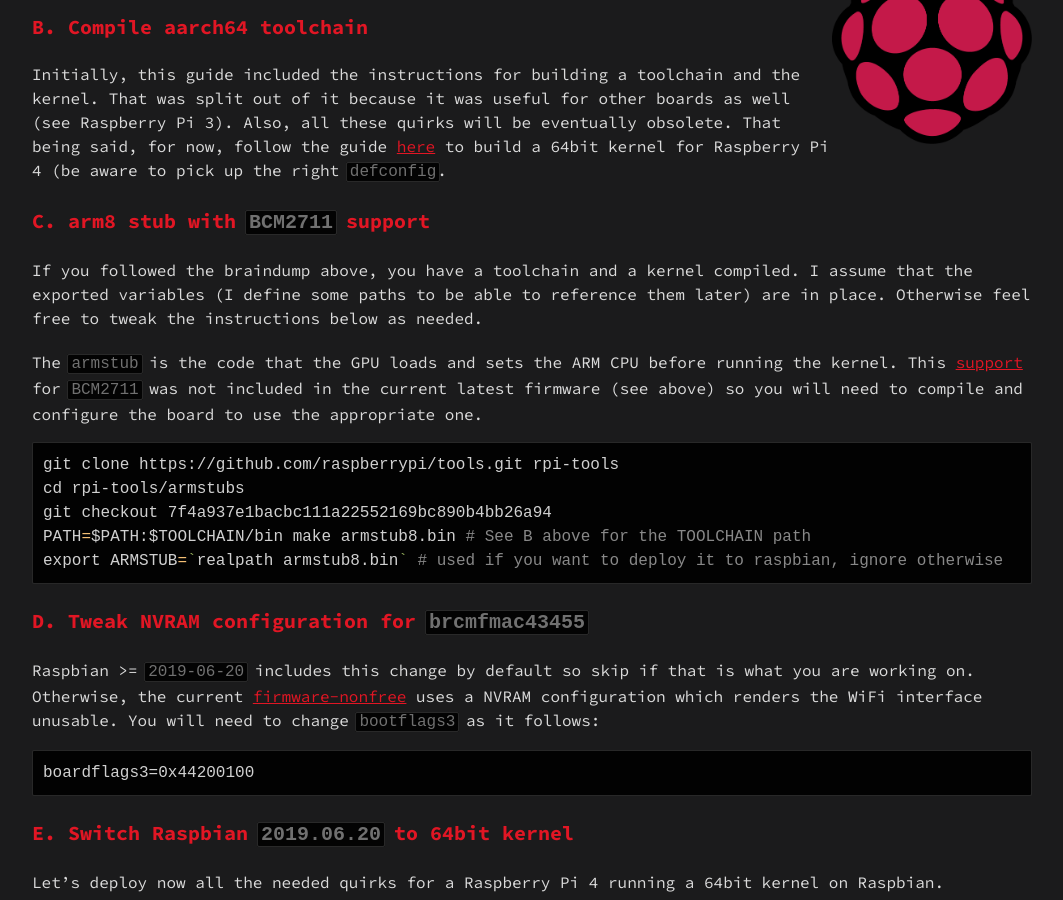
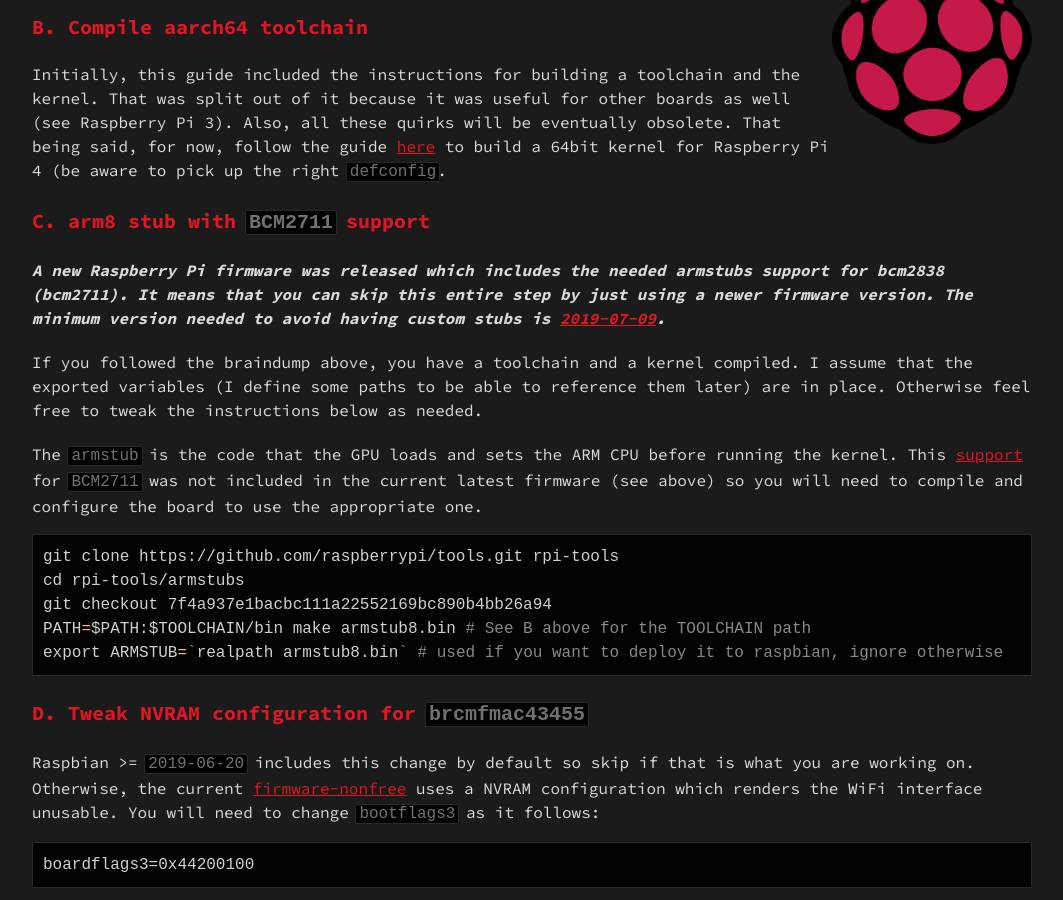
Before and after one commit to agherzan/andrei.gherzan.com, a Jekyll site: the page built from _posts/2019-07-04-raspbian-rpi4-64.md, in a window 1280 px wide and 900 px high, scrolled down 714 px. Shown: the whole window, without its empty margins (108-1171 px from the left). Built offline with Jekyll 4.4.1, drawn with Linux system fonts in a browser that asks for light colours.

Commit message:
2019-07-04-raspbian-rpi4-64.md: Mention stub support in new firmware version
Signed-off-by: Andrei Gherzan <andrei@gherzan.ro>

```diff
--- a/_posts/2019-07-04-raspbian-rpi4-64.md
+++ b/_posts/2019-07-04-raspbian-rpi4-64.md
@@ -27,6 +27,8 @@ There are a couple of things we discovered while adding support in [Yocto/meta-r
 Initially, this guide included the instructions for building a toolchain and the kernel. That was split out of it because it was useful for other boards as well (see Raspberry Pi 3). Also, all these quirks will be eventually obsolete. That being said, for now, follow the guide [here](https://andrei.gherzan.ro/linux/raspbian-rpi-64/) to build a 64bit kernel for Raspberry Pi 4 (be aware to pick up the right `defconfig`.
 
 ## C. arm8 stub with `BCM2711` support
+
+***A new Raspberry Pi firmware was released which includes the needed armstubs support for bcm2838 (bcm2711). It means that you can skip this entire step by just using a newer firmware version. The minimum version needed to avoid having custom stubs is [2019-07-09](https://github.com/raspberrypi/firmware/releases/tag/1.20190709).***
 
 If you followed the braindump above, you have a toolchain and a kernel compiled. I assume that the exported variables (I define some paths to be able to reference them later) are in place. Otherwise feel free to tweak the instructions below as needed.
 
```
